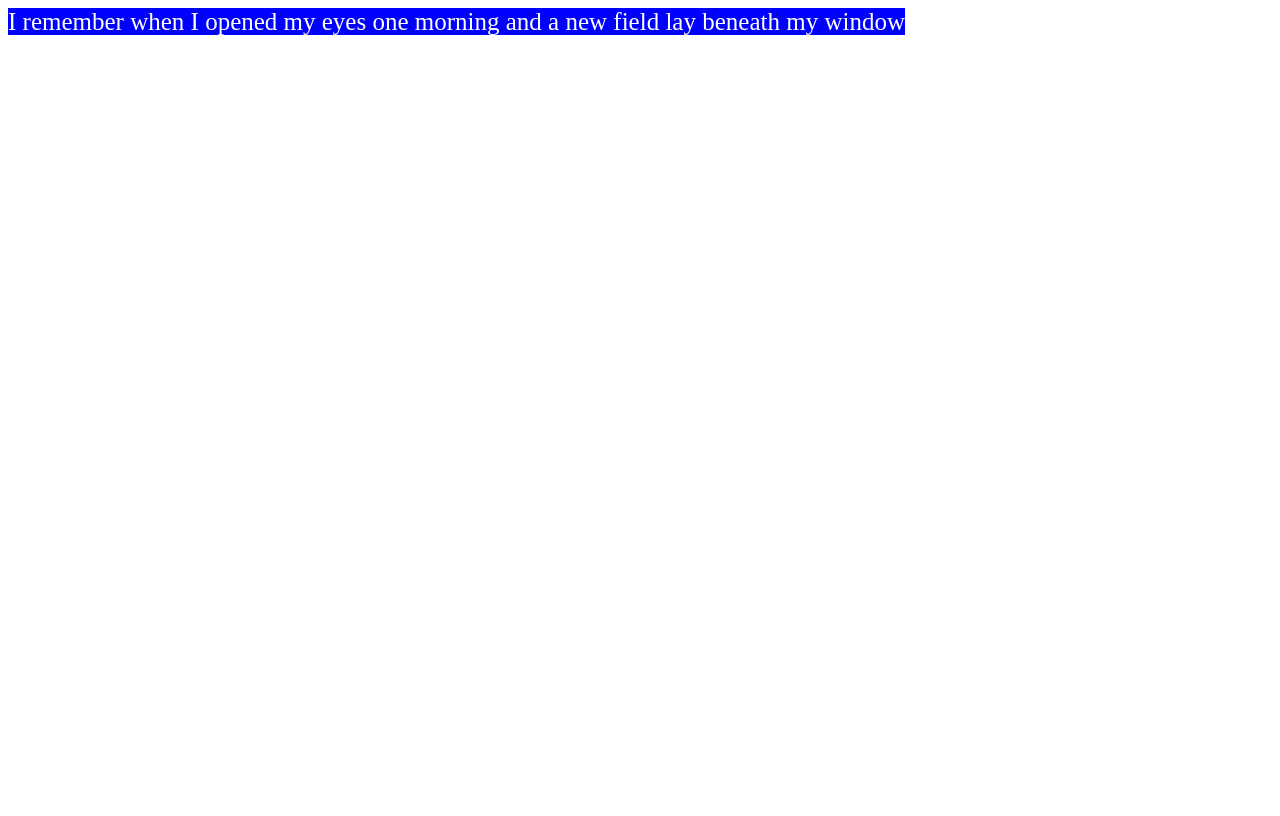
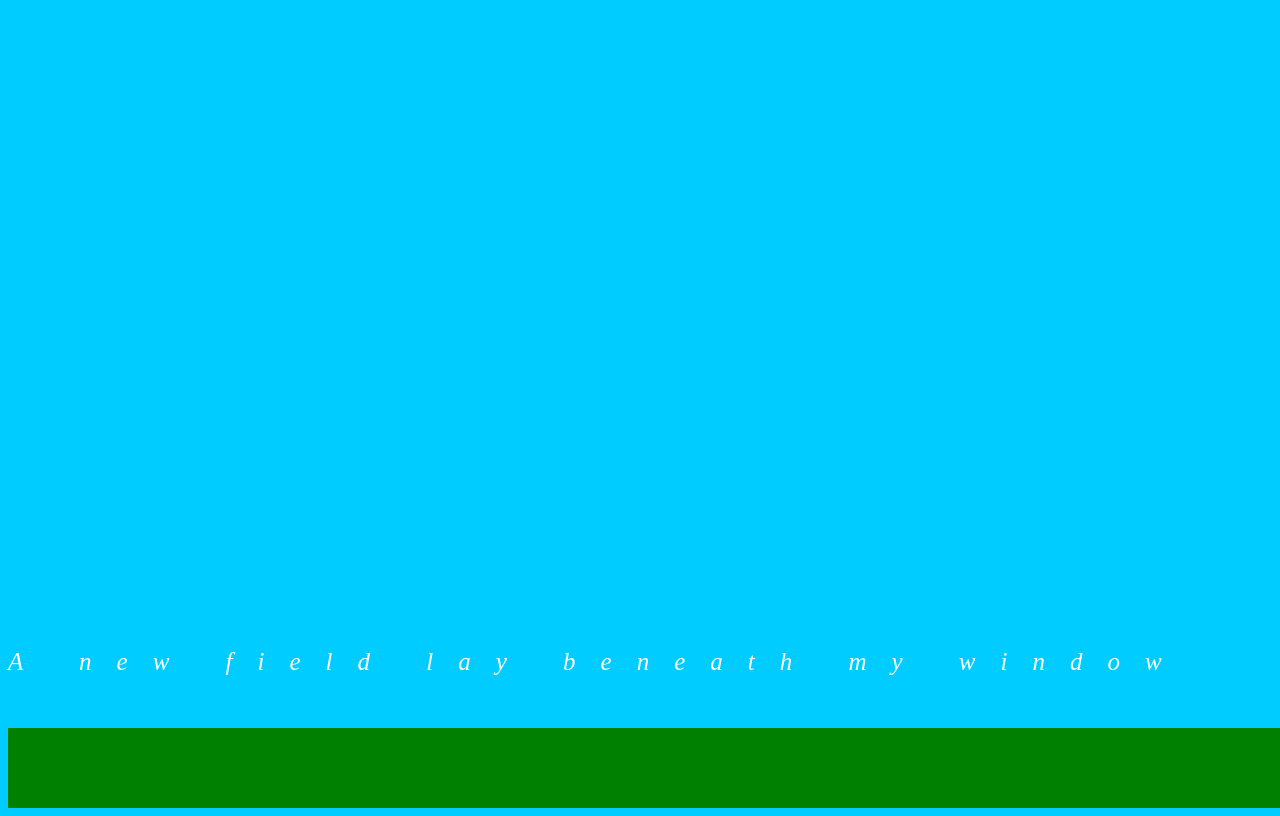
Before and after one commit to RichardLitt/the-new-field, a plain HTML site: page index.html in a window 1280 px wide. Drawn offline with Linux system fonts and the light colour scheme.

Commit message:
Made the sky a bit better, kerned

```diff
--- a/index.html
+++ b/index.html
@@ -5,7 +5,7 @@
   <sky>
   </sky>
   <home>
-  I remember when I opened my eyes one morning and a new field lay beneath my window
+  A new field lay beneath my window
   </home>
   <ground>
   </ground>
--- a/style.css
+++ b/style.css
@@ -1,25 +1,41 @@
 /* Styling time */
 
+/*  Should we use lessjs? I'd like to, not sure how at the moment
+.sky_color {
+  #00ccff
+}
+*/
+
 body {
-
+  background-color: #00ccff;
+  width: 100%;
+  height: 100%;
 }
 
-
 sky {
-  background-color: blue;
   height: 80%;
+  margin: 0 auto;
+  position: relative;
+  display: block;
 }
 
 ground {
   background-color: green;
   height: 10%;
+  margin: 0 auto;
+  position: relative;
+  display: block;
 }
 
 home {
-  background-color:blue;
+  background-color:#00ccff;
   height: 10%;
-  font: helvetica;
+  margin: 0 auto;
+  font: Helvetica;
+  font-style: oblique;
   color: white;
   font-size: 25px;
-  font-spacing:50%;
+  letter-spacing:1em;
+  position: relative;
+  display: block;
 }
```
Also changed, not shown: 1 other file.
